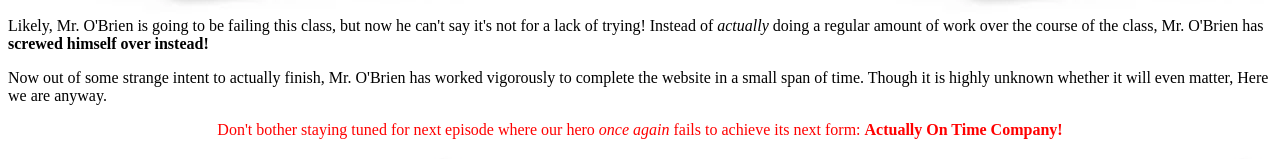
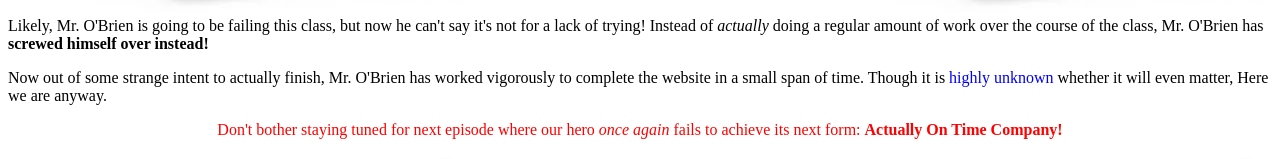
Before and after one commit to mynameissean2300/Websitefromhell, a plain HTML site: page index.htm in a window 1280 px wide. Shown: the part 460-619 px from the top of the page. Drawn offline with Linux system fonts and the light colour scheme.

Commit message:
Update index.htm

```diff
--- a/index.htm
+++ b/index.htm
@@ -23,7 +23,7 @@
  <p>It has been 3 whole months of little to no life signs from Mr. O'Brien! Surely he'll just keep digging now that he's in the hole. But wait, look there! Right at the end of the year, a mass submission! Will most of them get marked for zeros anyway due to time alone? Probably!</p>
  <h2 style="color:blue; text-align: center"> Well, This is Embarrassing!</h2>
  <p>Likely, Mr. O'Brien is going to be failing this class, but now he can't say it's not for a lack of trying! Instead of <i>actually</i> doing a regular amount of work over the course of the class, Mr. O'Brien has <b>screwed himself over instead!</b></p>
- <p>Now out of some strange intent to actually finish, Mr. O'Brien has worked vigorously to complete the website in a small span of time. Though it is highly unknown whether it will even matter, Here we are anyway.</p>
+ <p>Now out of some strange intent to actually finish, Mr. O'Brien has worked vigorously to complete the website in a small span of time. Though it is <span style="color:blue">highly unknown</span> whether it will even matter, Here we are anyway.</p>
  <p style="color:red; text-align: center"> Don't bother staying tuned for next episode where our hero <i>once again</i> fails to achieve its next form: <b>Actually On Time Company!</b></p>
  </main>
  <aside>
```
